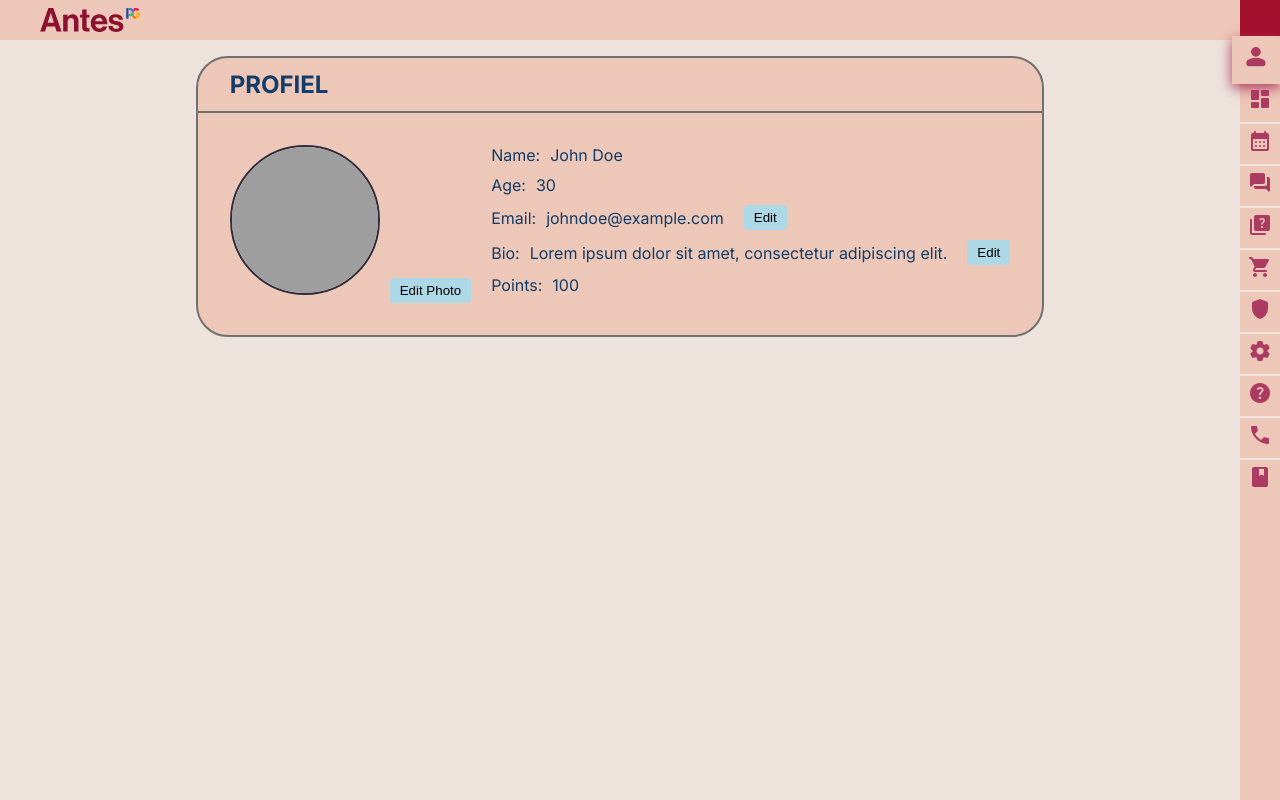
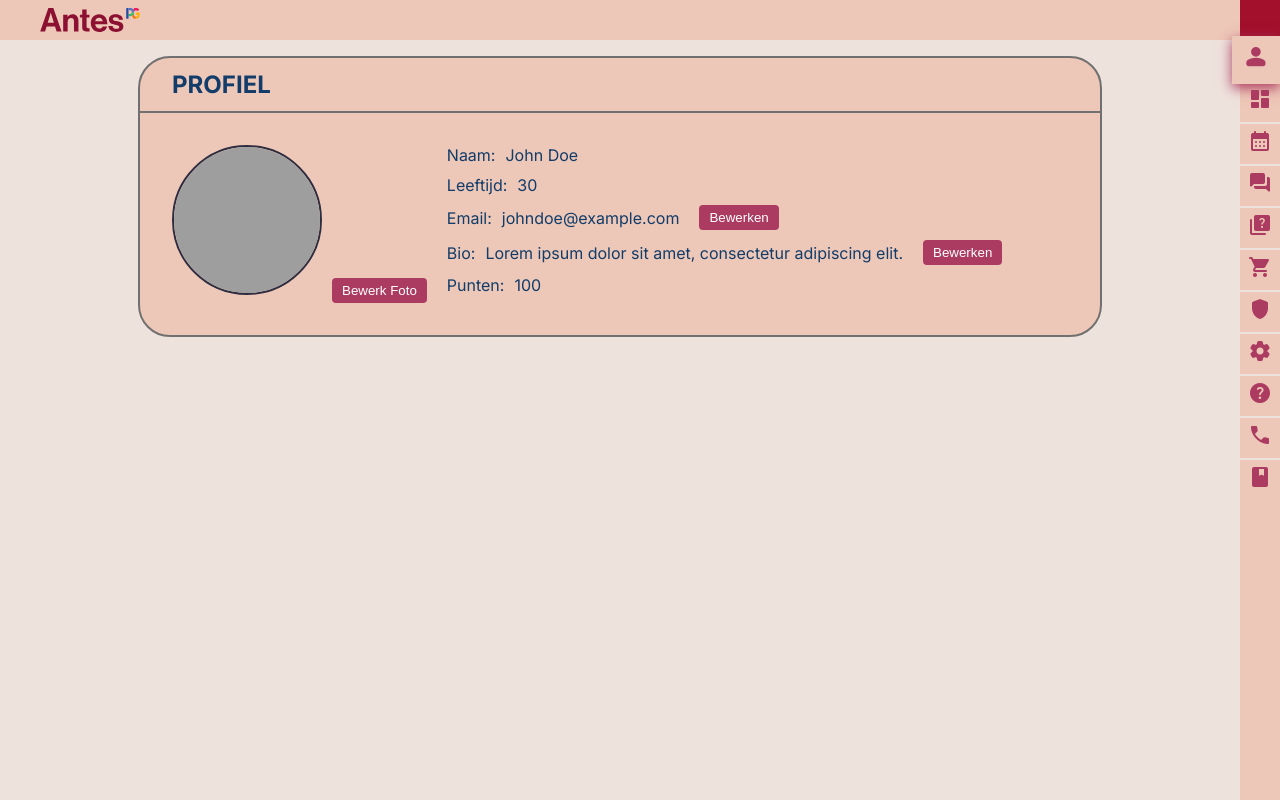
Before and after one commit to stssrn/ProjectC_Groep5, a Next.js app in the folder frontend/: page /gebruiker in a window 1280 px wide. Built offline with nearby package versions, Linux system fonts and the light colour scheme; grey boxes are pictures that could not be loaded.

Commit message:
Update page module CSS and labels

```diff
--- a/frontend/app/gebruiker/page.module.css
+++ b/frontend/app/gebruiker/page.module.css
@@ -4,6 +4,7 @@
   gap: 20px;
   align-items: center;
   justify-content: center;
+  width: 70vw;
 }
 
 .profileContainer {
@@ -56,7 +57,8 @@
 }
 
 .editButton {
-  background-color: lightblue;
+  background-color: var(--p500);
+  color: white;
 }
 
 .saveButton {
--- a/frontend/app/gebruiker/page.tsx
+++ b/frontend/app/gebruiker/page.tsx
@@ -95,7 +95,7 @@ const Page = () => {
               className={styles.editButton}
               onClick={() => setEditMode({ ...editMode, photo: true })}
             >
-              Edit Photo
+              Bewerk Foto
             </button>
             {editMode.photo && (
               <input
@@ -107,11 +107,11 @@ const Page = () => {
           </div>
           <div className={styles.userInfo}>
             <div>
-              <label>Name:</label>
+              <label>Naam:</label>
               <p>{userData.name}</p>
             </div>
             <div>
-              <label>Age:</label>
+              <label>Leeftijd:</label>
               <p>{userData.age}</p>
             </div>
             <div>
@@ -135,7 +135,7 @@ const Page = () => {
                     className={styles.cancelButton}
                     onClick={() => handleCancel("email")}
                   >
-                    Cancel
+                    Annuleren
                   </button>
                 </>
               ) : (
@@ -145,7 +145,7 @@ const Page = () => {
                     className={styles.editButton}
                     onClick={() => handleEdit("email")}
                   >
-                    Edit
+                    Bewerken
                   </button>
                 </>
               )}
@@ -164,13 +164,13 @@ const Page = () => {
                     className={styles.saveButton}
                     onClick={() => handleSave("bio")}
                   >
-                    Save
+                    Opslaan
                   </button>
                   <button
                     className={styles.cancelButton}
                     onClick={() => handleCancel("bio")}
                   >
-                    Cancel
+                    Annuleren
                   </button>
                 </>
               ) : (
@@ -180,13 +180,13 @@ const Page = () => {
                     className={styles.editButton}
                     onClick={() => handleEdit("bio")}
                   >
-                    Edit
+                    Bewerken
                   </button>
                 </>
               )}
             </div>
             <div>
-              <label>Points:</label>
+              <label>Punten:</label>
               <p>{userData.points}</p>
             </div>
           </div>
```
